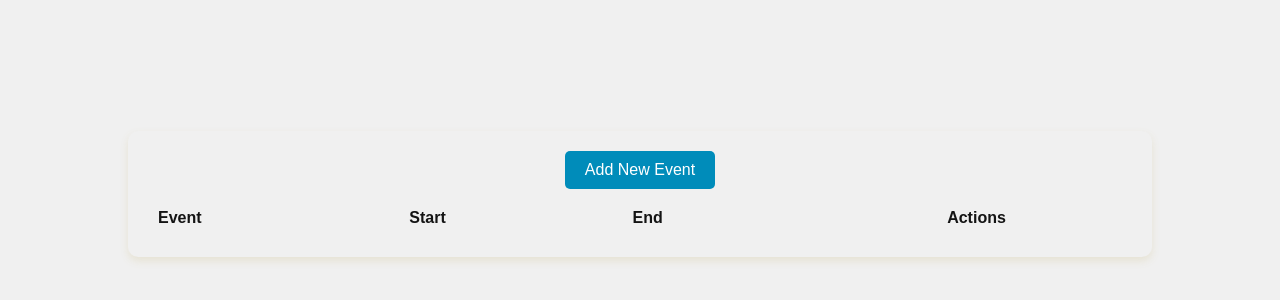
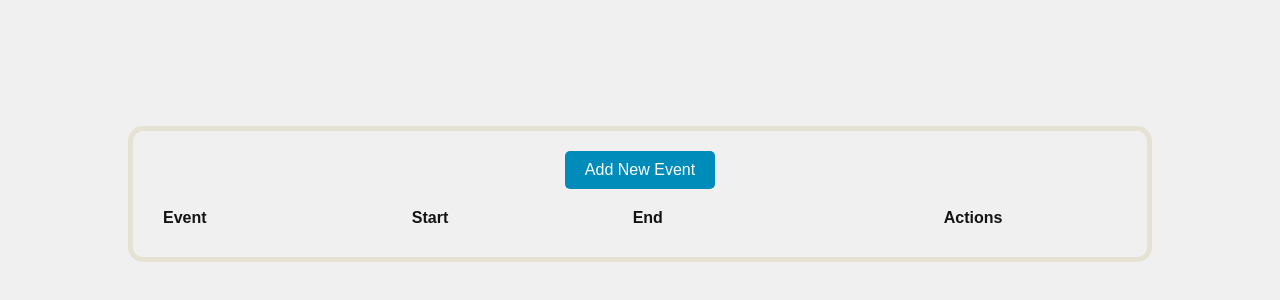
Before and after one commit to lizzy985/React-11-11-LiYang-, a plain HTML site: page index.html in a window 1280 px wide. Shown: the part 206-506 px from the top of the page. Drawn offline with Linux system fonts and the light colour scheme; no server answers.

Commit message:
change styles

```diff
--- a/styles.css
+++ b/styles.css
@@ -13,8 +13,11 @@ body {
     width: 80%;
     margin: 20px auto;
     background-color: #f0f0f0;
-    box-shadow: 0 4px 8px   #e6e2d3;
-    border-radius: 10px;
+    /* box-shadow: 8px 8px 8px 8px #e6e2d3; */
+    border-style: solid;
+    border-width: 5px;
+    border-color: #e6e2d3;
+    border-radius: 15px;
     padding: 20px;
     box-sizing: border-box;
   }
```
